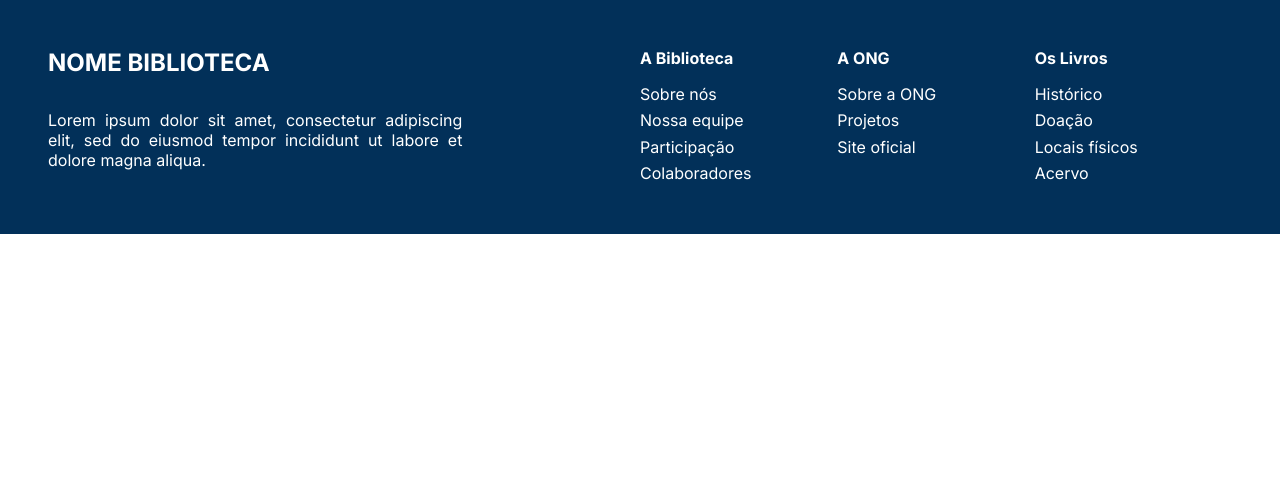
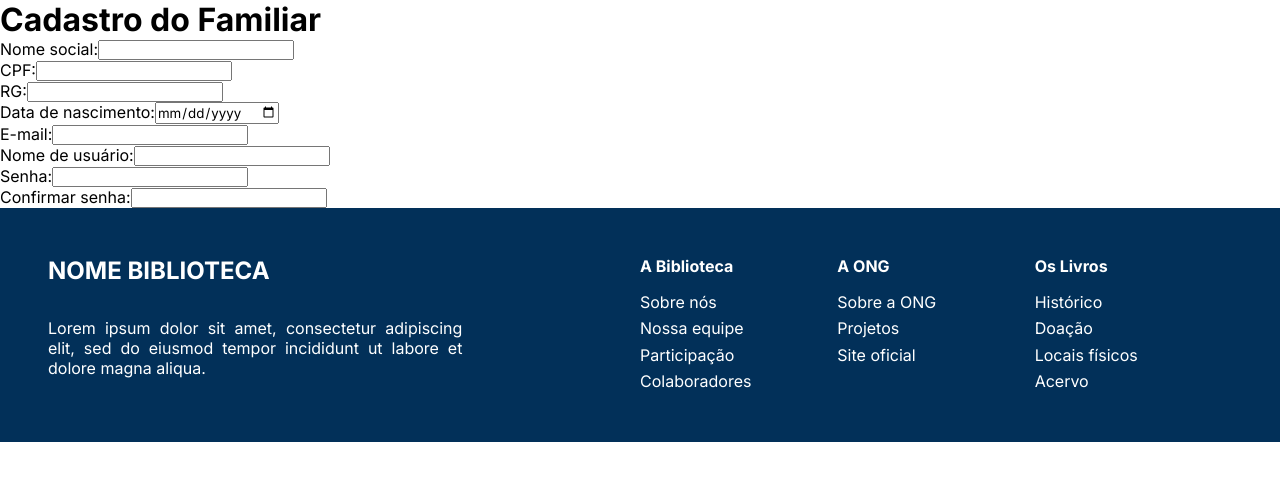
Before and after one commit to ViniRech/sistema-biblioteca-vue, a Vue app: page /signup/family-member in a window 1280 px wide. Shown: the top 480 px of the page. Built offline with nearby package versions, Linux system fonts and the light colour scheme.

Commit message:
FamilyMemberSignup page creation

```diff
--- a/src/router/index.js
+++ b/src/router/index.js
@@ -1,5 +1,8 @@
-import { createRouter, createWebHistory } from 'vue-router'
-import HomeView from '../views/HomeView.vue'
+import { createRouter, createWebHistory } from 'vue-router';
+import HomeView from '../views/HomeView.vue';
+import LoginView from '../views/LoginView.vue';
+import SignupView from '../views/SignupView.vue';
+import FamilyMemberSingup from '../views/FamilyMemberSingup.vue';
 
 const router = createRouter({
   history: createWebHistory(import.meta.env.BASE_URL),
@@ -7,10 +10,24 @@ const router = createRouter({
     {
       path: '/',
       name: 'home',
-      component: HomeView
+      component: HomeView,
     },
+    {
+      path: '/login',
+      name: 'login',
+      component: LoginView,
+    },
+    {
+      path: '/signup',
+      name: 'signup',
+      component: SignupView,
+    },
+    {
+      path: '/signup/family-member',
+      name: 'family-member',
+      component: FamilyMemberSingup,
+    },
+  ],
+});
 
-  ]
-})
-
-export default router
+export default router;
--- /dev/null
+++ b/src/views/FamilyMemberSingup.vue
@@ -0,0 +1,59 @@
+<script setup>
+import { ref, reactive } from 'vue';
+
+const familyMember = reactive({
+    socialName: '',
+    cpf: '',
+    rg: '',
+    birthday: '',
+    email: '',
+    userName: '',
+    password: '',
+});
+
+const confirmPassword = ref('');
+</script>
+
+<template>
+    <main class="family-member-form">
+        <h1>Cadastro do Familiar</h1>
+        <form class="form">
+            <div>
+                <label for="social-name">Nome social:</label>
+                <input type="text" name="social-name" id="social-name" v-model="familyMember.socialName">
+            </div>
+            <div>
+                <label for="cpf">CPF:</label>
+                <input type="text" name="cpf" id="cpf" v-model="familyMember.cpf">
+            </div>
+            <div>
+                <label for="rg">RG:</label>
+                <input type="text" name="rg" id="rg" v-model="familyMember.rg">
+            </div>
+            <div>
+                <label for="birthday">Data de nascimento:</label>
+                <input type="date" name="birthday" id="birthday" v-model="familyMember.birthday">
+            </div>
+            <div>
+                <label for="email">E-mail:</label>
+                <input type="email" name="email" id="email" v-model="familyMember.email">
+            </div>
+            <div>
+                <label for="user-name">Nome de usuário:</label>
+                <input type="text" name="user-name" id="user-name" v-model="familyMember.userName">
+            </div>
+            <div>
+                <label for="password">Senha:</label>
+                <input type="password" name="password" id="password" v-model="familyMember.password">
+            </div>
+            <div>
+                <label for="confirmPassword">Confirmar senha:</label>
+                <input type="password" name="confirmPassword" id="confirmPassword" v-model="confirmPassword">
+            </div>
+        </form>
+    </main>
+</template>
+
+<style scoped>
+
+</style>
```
